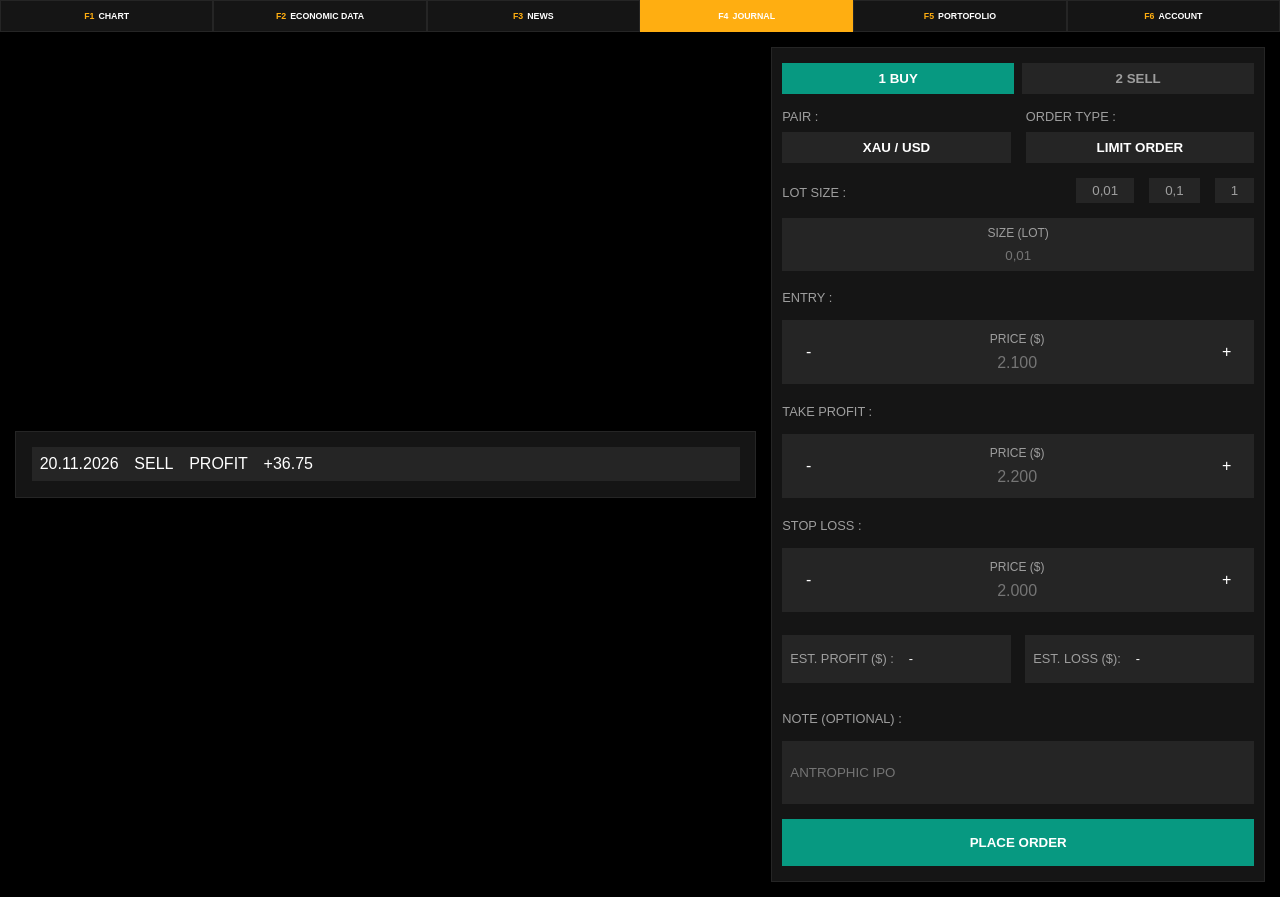
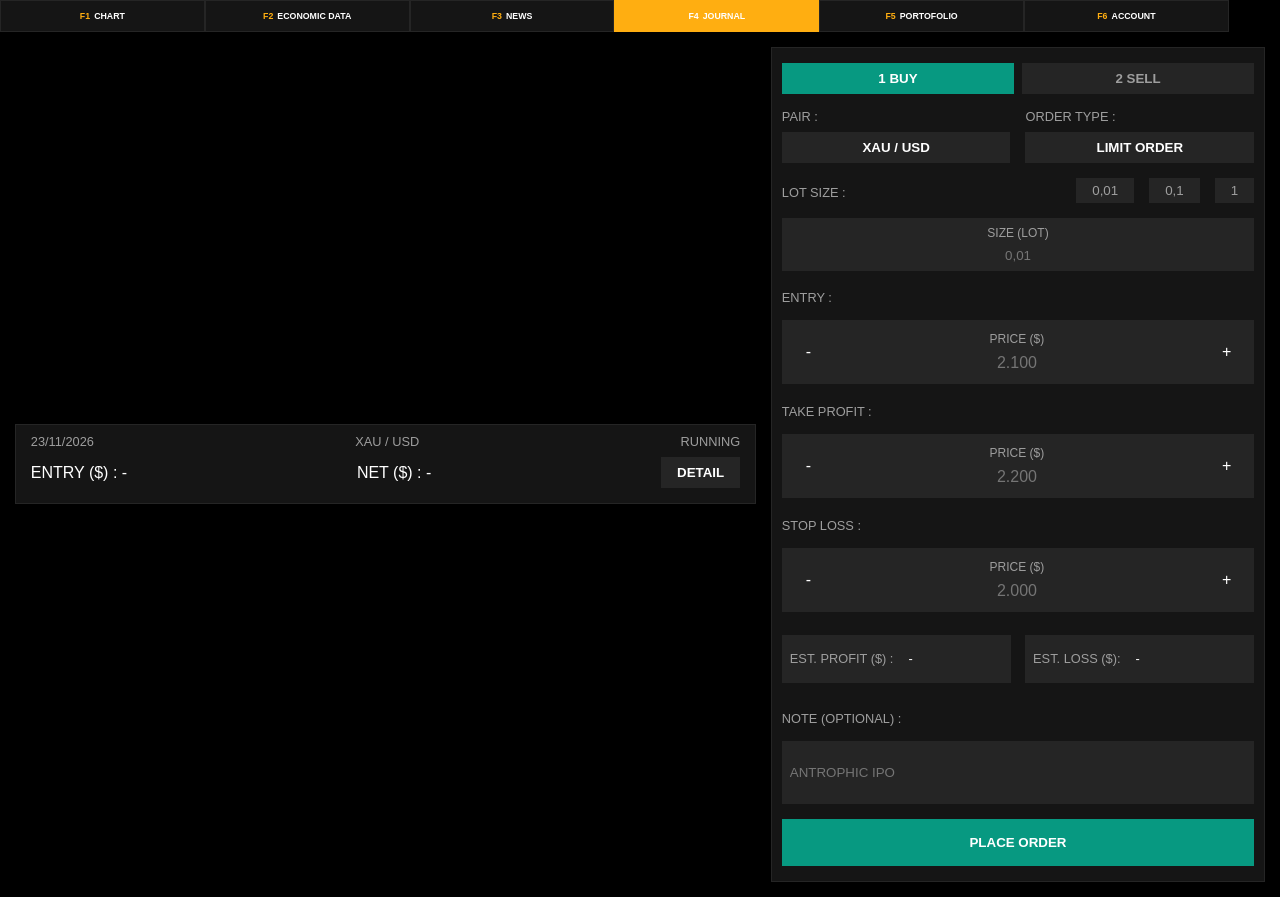
Before and after one commit to NaufalAstha/0xCapital-Terminal, a plain HTML site: page frontend/page/journal.html in a window 1280 px wide. Drawn offline with Linux system fonts and the light colour scheme; files whose address does not match are found by name.

Commit message:
Push Journal History Fix Layout

```diff
--- a/frontend/css/journal.css
+++ b/frontend/css/journal.css
@@ -518,36 +518,62 @@ main .input-group .entry button:hover{
 }
 
 /* history trade */
-main .history{
+.history{
     display: flex;
     justify-content: center;
     align-items: center;
     flex-direction: column;
 
+    width: 60%;
+
+    gap: 0.938rem;
+    margin-left: 0.938rem;
+
     background: var(--sec-color);
     border: 1px solid var(--thrid-color);
-
-    margin: 0.938rem;
-    margin-right: 0%;
-    padding: 0.983rem;
-
-    width: 60%;
-    height: 100%;
 }
 
-main .history .history-trade{
+.history .history-trade{
     display: flex;
-    justify-content: left;
+    justify-content: center;
+    align-items: center;
+    flex-direction: column;
+
+    width: 100%;
+}
+
+.topbar{
+    display: flex;
+    justify-content: space-between;
     align-items: center;
 
+    width: 96%;
+
+    font-size: 0.8em;
+
+    color: var(--fourth-color);
+}
+
+.content{
+    display: flex;
+    justify-content: space-between;
+    align-items: center;
+
+    width: 96%;
+
+    margin-bottom: 0.938rem;
+}
+
+.content button{
+    border: none;
+    outline: none;
+
+    padding: 0.5rem 1rem;
+
+    font-weight: 700;
+
     background: var(--thrid-color);
-
-    padding: 0.5rem;
-    gap: 0.983rem;
-
-    width: 100%;
-
-    cursor: pointer;
+    color: var(--color);
 }
 
 /* Responsive */
--- a/frontend/page/journal.html
+++ b/frontend/page/journal.html
@@ -20,10 +20,17 @@
     <main>
         <div class="history">
             <div class="history-trade">
-                <p>20.11.2026</p>
-                <p>SELL</p>
-                <p>PROFIT</p>
-                <P>+36.75</P>
+                <div class="topbar">
+                    <p id="data">23/11/2026</p>
+                    <p id="assets">XAU / USD</p>
+                    <p id="tradeStatus">RUNNING</p>
+                </div>
+
+                <div class="content">
+                    <p>ENTRY ($) : <span id="entry">-</span></p>
+                    <p>NET ($) : <span id="net">-</span></p>
+                    <button id="detail">DETAIL</button>
+                </div>
             </div>
         </div>
 
```
